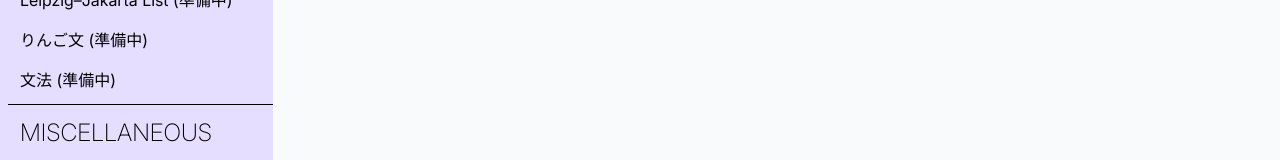
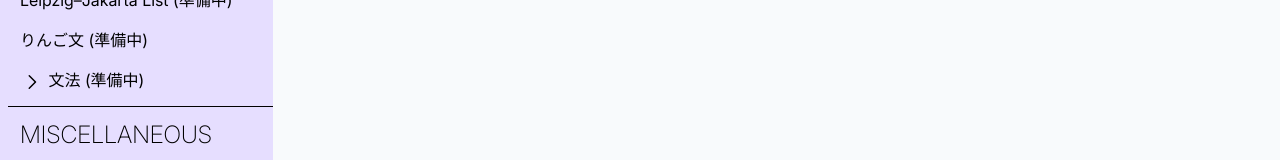
Before and after one commit to tktb-tess/uq-tess-xi, a SvelteKit app: page /vaes/phonology in a window 1280 px wide. Shown: the part 268-428 px from the top of the page. Built offline with nearby package versions, Linux system fonts and the light colour scheme.

Commit message:
chevron 追加

```diff
--- /dev/null
+++ b/src/lib/sfc/details-arrow.svelte
@@ -0,0 +1,13 @@
+<script lang="ts">
+	type Props = {
+		class?: string;
+	};
+
+	const { class: className }: Props = $props();
+</script>
+
+<svg xmlns="http://www.w3.org/2000/svg" viewBox="0 0 24 24" class="fill-current inline-block {className}">
+	<path
+		d="M8.72 18.78a.75.75 0 0 1 0-1.06L14.44 12 8.72 6.28a.751.751 0 0 1 .018-1.042.751.751 0 0 1 1.042-.018l6.25 6.25a.75.75 0 0 1 0 1.06l-6.25 6.25a.75.75 0 0 1-1.06 0Z"
+	/>
+</svg>
--- a/src/routes/(layout1)/+layout.svelte
+++ b/src/routes/(layout1)/+layout.svelte
@@ -1,5 +1,6 @@
 <script lang="ts">
 	import { onNavigate } from '$app/navigation';
+	import DetailsArrow from '$lib/sfc/details-arrow.svelte';
 	import Hamburger from '$lib/sfc/hamburger.svelte';
 	import Kebab from '$lib/sfc/kebab.svelte';
 	import type { MouseEventHandler } from 'svelte/elements';
@@ -58,7 +59,7 @@
 	};
 
 	onNavigate(() => {
-		return new Promise(async (resolve) => {
+		return new Promise((resolve) => {
 			drawerIsOpen = false;
 			resolve();
 		});
@@ -76,6 +77,12 @@
 			<a href="/vaes/ringo-bunn">りんご文 (準備中)</a>
 			<details bind:this={accordion} class="">
 				<summary onclick={onClickDetails} class="block cursor-pointer user-select-none">
+					<DetailsArrow
+						class="
+							size-6 transition-[rotate] duration-250
+							{accordionIsOpen ? 'rotate-90' : null}
+						"
+					/>
 					文法 (準備中)
 				</summary>
 				<div
```
